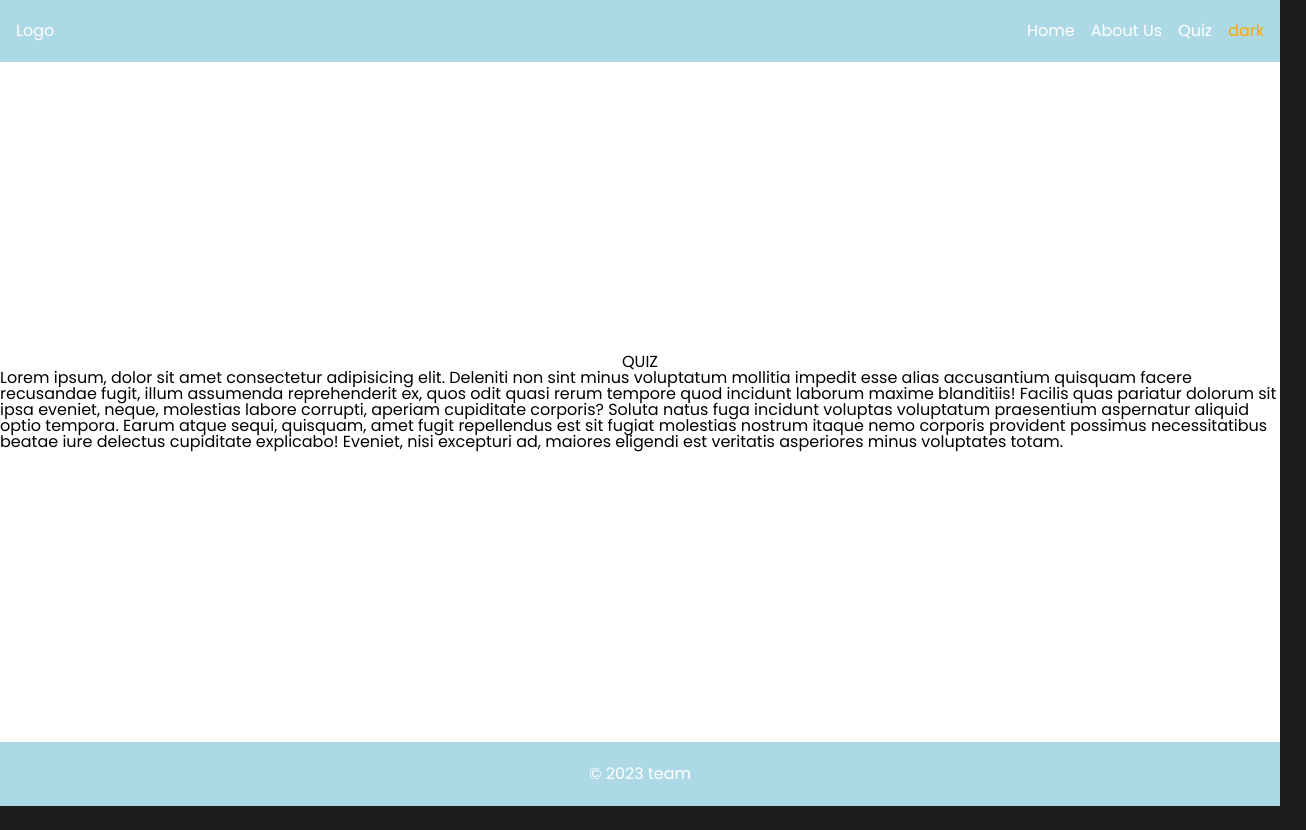
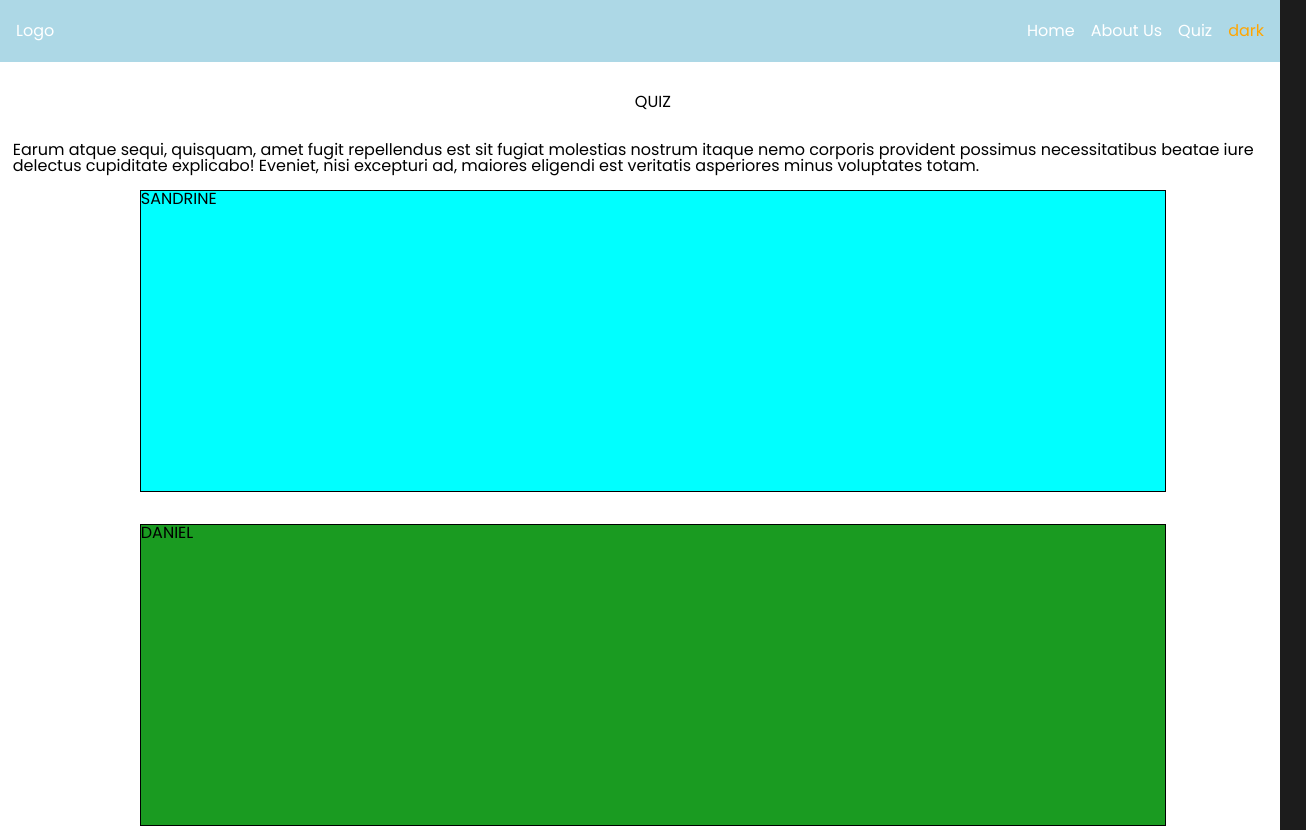
Before and after one commit to VMO2020/quotes-quiz, a plain HTML site: page quiz.html in a window 1280 px wide. Shown: the top 830 px of the page, 1306 px wide, since content can reach past the window. Before the commit the page ends 806 px from the top, so only its background shows below. Drawn offline with Linux system fonts and the light colour scheme.

Commit message:
UPDATE: Structure 3

```diff
--- a/css/about-us.css
+++ b/css/about-us.css
@@ -54,19 +54,54 @@ a {
 
 /* Main */
 .main-container {
+	width: 100%;
 	display: flex;
 	flex-direction: column;
+	/* justify-content: center; */
+	align-items: center;
+}
+
+.main-container h2 {
+	margin: 2rem;
+}
+
+.cards-container {
+	display: flex;
 	justify-content: center;
-	align-items: center;
-	min-height: 85vh;
+	align-content: center;
+	flex-wrap: wrap;
+	gap: 1rem;
+}
+
+.card-container {
+	width: 300px;
+	height: 450px;
+
+	border: 1px solid var(--dark);
+}
+
+/* Team Work */
+.sandrine-container {
+	background-color: aliceblue;
+}
+.daniel-container {
+	background-color: rgb(134, 160, 28);
+}
+.tunde-container {
+	background-color: rgb(129, 24, 94);
+}
+.victor-container {
+	background-color: rgb(39, 26, 123);
 }
 
 /* Footer */
 .footer-container {
+	width: 100%;
 	min-height: 5vh;
 	padding: 0.5rem 0;
 	color: var(--main);
 	background-color: var(--main);
+	margin-top: 2rem;
 }
 
 p.footer {
--- a/css/home.css
+++ b/css/home.css
@@ -93,6 +93,7 @@ a {
 
 /* Footer */
 .footer-container {
+	width: 100%;
 	min-height: 5vh;
 	padding: 0.5rem 0;
 	color: var(--main);
--- a/css/quiz.css
+++ b/css/quiz.css
@@ -55,15 +55,50 @@ a {
 /* Main */
 /* Main */
 .main-container {
+	width: 100%;
+	display: flex;
+	flex-direction: column;
+	/* justify-content: center; */
+	align-items: center;
+	min-height: 85vh;
+	padding: 0 0.8rem;
+}
+
+.text-container {
 	display: flex;
 	flex-direction: column;
 	justify-content: center;
 	align-items: center;
-	min-height: 85vh;
+}
+
+.main-container h2 {
+	margin: 2rem 0;
+}
+
+.container {
+	width: 80%;
+	min-height: 300px;
+	margin: 1rem auto;
+	border: 1px solid var(--dark);
+}
+
+/* Team Work */
+.sandrine-container {
+	background-color: aqua;
+}
+.daniel-container {
+	background-color: rgb(26, 155, 33);
+}
+.tunde-container {
+	background-color: rgb(168, 187, 29);
+}
+.victor-container {
+	background-color: rgb(170, 0, 255);
 }
 
 /* Footer */
 .footer-container {
+	width: 100%;
 	min-height: 5vh;
 	padding: 0.5rem 0;
 	color: var(--main);
--- a/quiz.html
+++ b/quiz.html
@@ -28,18 +28,20 @@
 			</nav>
 		</header>
 		<main class="main-container">
-			<h2>QUIZ</h2>
-			Lorem ipsum, dolor sit amet consectetur adipisicing elit. Deleniti non
-			sint minus voluptatum mollitia impedit esse alias accusantium quisquam
-			facere recusandae fugit, illum assumenda reprehenderit ex, quos odit quasi
-			rerum tempore quod incidunt laborum maxime blanditiis! Facilis quas
-			pariatur dolorum sit ipsa eveniet, neque, molestias labore corrupti,
-			aperiam cupiditate corporis? Soluta natus fuga incidunt voluptas
-			voluptatum praesentium aspernatur aliquid optio tempora. Earum atque
-			sequi, quisquam, amet fugit repellendus est sit fugiat molestias nostrum
-			itaque nemo corporis provident possimus necessitatibus beatae iure
-			delectus cupiditate explicabo! Eveniet, nisi excepturi ad, maiores
-			eligendi est veritatis asperiores minus voluptates totam.
+			<div class="text-container">
+				<h2>QUIZ</h2>
+				<p>
+					Earum atque sequi, quisquam, amet fugit repellendus est sit fugiat
+					molestias nostrum itaque nemo corporis provident possimus
+					necessitatibus beatae iure delectus cupiditate explicabo! Eveniet,
+					nisi excepturi ad, maiores eligendi est veritatis asperiores minus
+					voluptates totam.
+				</p>
+			</div>
+			<section class="container sandrine-container">SANDRINE</section>
+			<section class="container daniel-container">DANIEL</section>
+			<section class="container tunde-container">TUNDE</section>
+			<section class="container victor-container">VICTOR</section>
 		</main>
 		<footer class="footer-container">
 			<p class="footer">&copy 2023 team</p>
```
Also changed, not shown: about-us.html (+26 -1 lines).
